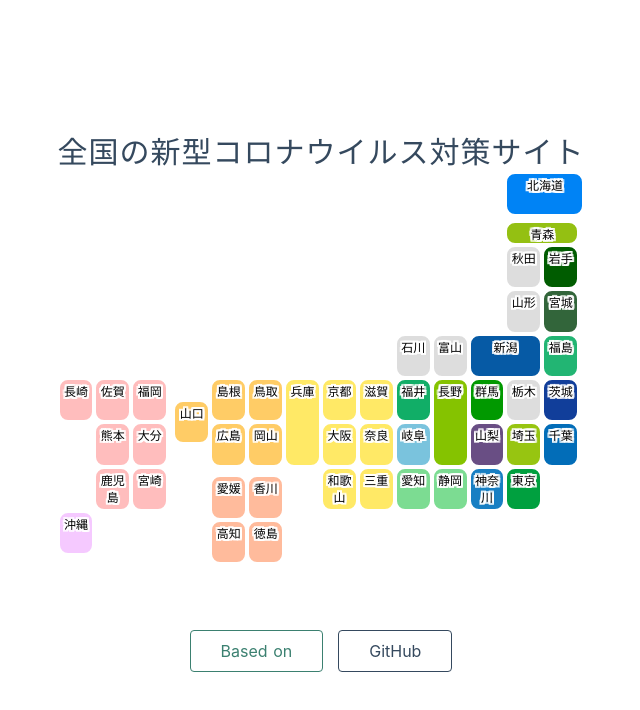
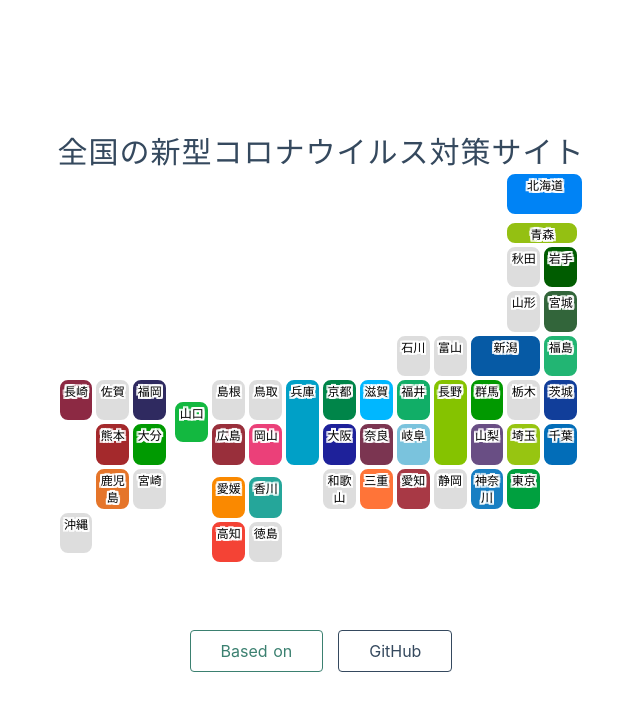
Before and after one commit to hidehiro98/stopcovid19japan, a Nuxt app: page / in a window 1280 px wide. Shown: the top 710 px of the page, without its empty margins (319-959 px from the left). Built offline with nearby package versions, Linux system fonts and the light colour scheme.

Commit message:
Added all prefectures

```diff
--- a/components/JapanMap.vue
+++ b/components/JapanMap.vue
@@ -21,32 +21,32 @@
     <li><a href="https://stopcovid19.yamanashi.dev/" target="_blank">{{ $t('yamanashi') }}</a></li>
     <li><a href="https://stop-covid19-nagano.netlify.com/" target="_blank">{{ $t('nagano') }}</a></li>
     <li><a href="https://covid19-gifu.netlify.com/" target="_blank">{{ $t('gifu') }}</a></li>
-    <li><a href="#" target="_blank">{{ $t('shizuoka') }}</a></li>
-    <li><a href="#" target="_blank">{{ $t('aichi') }}</a></li>
-    <li><a href="#" target="_blank">{{ $t('mie') }}</a></li>
-    <li><a href="#" target="_blank">{{ $t('shiga') }}</a></li>
-    <li><a href="#" target="_blank">{{ $t('kyoto') }}</a></li>
-    <li><a href="#" target="_blank">{{ $t('osaka') }}</a></li>
-    <li><a href="#" target="_blank">{{ $t('hyogo') }}</a></li>
-    <li><a href="#" target="_blank">{{ $t('nara') }}</a></li>
-    <li><a href="#" target="_blank">{{ $t('wakayama') }}</a></li>
-    <li><a href="#" target="_blank">{{ $t('tottori') }}</a></li>
-    <li><a href="#" target="_blank">{{ $t('shimane') }}</a></li>
-    <li><a href="#" target="_blank">{{ $t('okayama') }}</a></li>
-    <li><a href="#" target="_blank">{{ $t('hiroshima') }}</a></li>
-    <li><a href="#" target="_blank">{{ $t('yamaguchi') }}</a></li>
-    <li><a href="#" target="_blank">{{ $t('tokushima') }}</a></li>
-    <li><a href="#" target="_blank">{{ $t('kagawa') }}</a></li>
-    <li><a href="#" target="_blank">{{ $t('ehime') }}</a></li>
-    <li><a href="#" target="_blank">{{ $t('kochi') }}</a></li>
-    <li><a href="#" target="_blank">{{ $t('hukuoka') }}</a></li>
-    <li><a href="#" target="_blank">{{ $t('saga') }}</a></li>
-    <li><a href="#" target="_blank">{{ $t('nagasaki') }}</a></li>
-    <li><a href="#" target="_blank">{{ $t('kumamoto') }}</a></li>
-    <li><a href="#" target="_blank">{{ $t('oita') }}</a></li>
-    <li><a href="#" target="_blank">{{ $t('miyazaki') }}</a></li>
-    <li><a href="#" target="_blank">{{ $t('kagoshima') }}</a></li>
-    <li><a href="#" target="_blank">{{ $t('okinawa') }}</a></li>
+    <li><a target="_blank">{{ $t('shizuoka') }}</a></li>
+    <li><a href="https://stopcovid19.code4.nagoya/" target="_blank">{{ $t('aichi') }}</a></li>
+    <li><a href="https://covid19-mie.netlify.com/" target="_blank">{{ $t('mie') }}</a></li>
+    <li><a href="https://stopcovid19.pref.shiga.jp/" target="_blank">{{ $t('shiga') }}</a></li>
+    <li><a href="https://stopcovid19-kyoto.netlify.com/" target="_blank">{{ $t('kyoto') }}</a></li>
+    <li><a href="https://covid19-osaka.info/" target="_blank">{{ $t('osaka') }}</a></li>
+    <li><a href="https://stop-covid19-hyogo.org/" target="_blank">{{ $t('hyogo') }}</a></li>
+    <li><a href="https://stopcovid19.code4nara.org/" target="_blank">{{ $t('nara') }}</a></li>
+    <li><a target="_blank">{{ $t('wakayama') }}</a></li>
+    <li><a target="_blank">{{ $t('tottori') }}</a></li>
+    <li><a target="_blank">{{ $t('shimane') }}</a></li>
+    <li><a href="https://okayama.stopcovid19.jp/" target="_blank">{{ $t('okayama') }}</a></li>
+    <li><a href="https://covid19-hiroshima.netlify.com/" target="_blank">{{ $t('hiroshima') }}</a></li>
+    <li><a href="https://covid19-yamaguchi.netlify.com/" target="_blank">{{ $t('yamaguchi') }}</a></li>
+    <li><a target="_blank">{{ $t('tokushima') }}</a></li>
+    <li><a href="https://covid19-kagawa.netlify.com/" target="_blank">{{ $t('kagawa') }}</a></li>
+    <li><a href="https://ehime-covid19.com/" target="_blank">{{ $t('ehime') }}</a></li>
+    <li><a href="https://covid19-kochi.netlify.com/" target="_blank">{{ $t('kochi') }}</a></li>
+    <li><a href="https://stopcovid19.codeforfukuoka.org/" target="_blank">{{ $t('hukuoka') }}</a></li>
+    <li><a target="_blank">{{ $t('saga') }}</a></li>
+    <li><a href="https://stopcovid19-nagasaki.netlify.com/" target="_blank">{{ $t('nagasaki') }}</a></li>
+    <li><a href="https://stop-covid19-kumamoto.netlify.com/" target="_blank">{{ $t('kumamoto') }}</a></li>
+    <li><a href="https://oita.stopcovid19.jp/" target="_blank">{{ $t('oita') }}</a></li>
+    <li><a target="_blank">{{ $t('miyazaki') }}</a></li>
+    <li><a href="https://covid19.codeforkagoshima.dev/en" target="_blank">{{ $t('kagoshima') }}</a></li>
+    <li><a target="_blank">{{ $t('okinawa') }}</a></li>
   </ul>
 </template>
 <style>
@@ -184,108 +184,108 @@ ul.jp_map a {
 }
 
 .jp_map li:nth-child(22) a {
-  background-color: #7cdc92;
+  background-color: #DDDDDD;
 }
 
 .jp_map li:nth-child(23) a {
-  background-color: #7cdc92;
+  background-color: #A83945;
 }
 
 .jp_map li:nth-child(24) a {
-  background-color: #ffe966;
+  background-color: #FF7438;
 }
 
 .jp_map li:nth-child(25) a {
-  background-color: #ffe966;
+  background-color: #00B7FF;
 }
 
 .jp_map li:nth-child(26) a {
-  background-color: #ffe966;
+  background-color: #008549;
 }
 
 .jp_map li:nth-child(27) a {
-  background-color: #ffe966;
+  background-color: #1E219A;
 }
 
 .jp_map li:nth-child(28) a {
   height: 20%;
-  background-color: #ffe966;
+  background-color: #00A0C7;
 }
 
 .jp_map li:nth-child(29) a {
-  background-color: #ffe966;
+  background-color: #7B3551;
 }
 
 .jp_map li:nth-child(30) a {
-  background-color: #ffe966;
+  background-color: #DDDDDD;
 }
 
 .jp_map li:nth-child(31) a {
-  background-color: #ffcc66;
+  background-color: #DDDDDD;
 }
 
 .jp_map li:nth-child(32) a {
-  background-color: #ffcc66;
+  background-color: #DDDDDD;
 }
 
 .jp_map li:nth-child(33) a {
-  background-color: #ffcc66;
+  background-color: #EB4079;
 }
 
 .jp_map li:nth-child(34) a {
-  background-color: #ffcc66;
+  background-color: #992F3B;
 }
 
 .jp_map li:nth-child(35) a {
-  background-color: #ffcc66;
+  background-color: #13B840;
 }
 
 .jp_map li:nth-child(36) a {
-  background-color: #ffbb9c;
+  background-color: #DDDDDD;
 }
 
 .jp_map li:nth-child(37) a {
-  background-color: #ffbb9c;
+  background-color: #25A69A;
 }
 
 .jp_map li:nth-child(38) a {
-  background-color: #ffbb9c;
+  background-color: #FA8900;
 }
 
 .jp_map li:nth-child(39) a {
-  background-color: #ffbb9c;
+  background-color: #F44335;
 }
 
 .jp_map li:nth-child(40) a {
-  background-color: #ffbdbd;
+  background-color: #2F2A60;
 }
 
 .jp_map li:nth-child(41) a {
-  background-color: #ffbdbd;
+  background-color: #DDDDDD;
 }
 
 .jp_map li:nth-child(42) a {
-  background-color: #ffbdbd;
+  background-color: #8C2943;
 }
 
 .jp_map li:nth-child(43) a {
-  background-color: #ffbdbd;
+  background-color: #A4292C;
 }
 
 .jp_map li:nth-child(44) a {
-  background-color: #ffbdbd;
+  background-color: #009A01;
 }
 
 .jp_map li:nth-child(45) a {
-  background-color: #ffbdbd;
+  background-color: #DDDDDD;
 }
 
 .jp_map li:nth-child(46) a {
-  background-color: #ffbdbd;
+  background-color: #E5752A;
 }
 
 .jp_map li:nth-child(47) a {
-  background-color: #f5c9ff;
+  background-color: #DDDDDD;
 }
 
 @media screen and (min-width: 768px) {
@@ -463,42 +463,42 @@ ul.jp_map a {
     left: 71%;
     position: absolute;
     top: 66.5%;
-    background-color: #7cdc92;
+    background-color: #DDDDDD;
   }
 
   .jp_map li:nth-child(23) a {
     left: 64%;
     position: absolute;
     top: 66.5%;
-    background-color: #7cdc92;
+    background-color: #A83945;
   }
 
   .jp_map li:nth-child(24) a {
     left: 57%;
     position: absolute;
     top: 66.5%;
-    background-color: #ffe966;
+    background-color: #FF7438;
   }
 
   .jp_map li:nth-child(25) a {
     left: 57%;
     position: absolute;
     top: 46.5%;
-    background-color: #ffe966;
+    background-color: #00B7FF;
   }
 
   .jp_map li:nth-child(26) a {
     left: 50%;
     position: absolute;
     top: 46.5%;
-    background-color: #ffe966;
+    background-color: #008549;
   }
 
   .jp_map li:nth-child(27) a {
     left: 50%;
     position: absolute;
     top: 56.5%;
-    background-color: #ffe966;
+    background-color: #1E219A;
   }
 
   .jp_map li:nth-child(28) a {
@@ -506,140 +506,140 @@ ul.jp_map a {
     position: absolute;
     top: 46.5%;
     height: 20%;
-    background-color: #ffe966;
+    background-color: #00A0C7;
   }
 
   .jp_map li:nth-child(29) a {
     left: 57%;
     position: absolute;
     top: 56.5%;
-    background-color: #ffe966;
+    background-color: #7B3551;
   }
 
   .jp_map li:nth-child(30) a {
     left: 50%;
     position: absolute;
     top: 66.5%;
-    background-color: #ffe966;
+    background-color: #DDDDDD;
   }
 
   .jp_map li:nth-child(31) a {
     left: 36%;
     position: absolute;
     top: 46.5%;
-    background-color: #ffcc66;
+    background-color: #DDDDDD;
   }
 
   .jp_map li:nth-child(32) a {
     left: 29%;
     position: absolute;
     top: 46.5%;
-    background-color: #ffcc66;
+    background-color: #DDDDDD;
   }
 
   .jp_map li:nth-child(33) a {
     left: 36%;
     position: absolute;
     top: 56.5%;
-    background-color: #ffcc66;
+    background-color: #EB4079;
   }
 
   .jp_map li:nth-child(34) a {
     left: 29%;
     position: absolute;
     top: 56.5%;
-    background-color: #ffcc66;
+    background-color: #992F3B;
   }
 
   .jp_map li:nth-child(35) a {
     left: 22%;
     position: absolute;
     top: 51.5%;
-    background-color: #ffcc66;
+    background-color: #13B840;
   }
 
   .jp_map li:nth-child(36) a {
     left: 36%;
     position: absolute;
     top: 78.5%;
-    background-color: #ffbb9c;
+    background-color: #DDDDDD;
   }
 
   .jp_map li:nth-child(37) a {
     left: 36%;
     position: absolute;
     top: 68.5%;
-    background-color: #ffbb9c;
+    background-color: #25A69A;
   }
 
   .jp_map li:nth-child(38) a {
     left: 29%;
     position: absolute;
     top: 68.5%;
-    background-color: #ffbb9c;
+    background-color: #FA8900;
   }
 
   .jp_map li:nth-child(39) a {
     left: 29%;
     position: absolute;
     top: 78.5%;
-    background-color: #ffbb9c;
+    background-color: #F44335;
   }
 
   .jp_map li:nth-child(40) a {
     left: 14%;
     position: absolute;
     top: 46.5%;
-    background-color: #ffbdbd;
+    background-color: #2F2A60;
   }
 
   .jp_map li:nth-child(41) a {
     left: 7%;
     position: absolute;
     top: 46.5%;
-    background-color: #ffbdbd;
+    background-color: #DDDDDD;
   }
 
   .jp_map li:nth-child(42) a {
     left: 0;
     position: absolute;
     top: 46.5%;
-    background-color: #ffbdbd;
+    background-color: #8C2943;
   }
 
   .jp_map li:nth-child(43) a {
     left: 7%;
     position: absolute;
     top: 56.5%;
-    background-color: #ffbdbd;
+    background-color: #A4292C;
   }
 
   .jp_map li:nth-child(44) a {
     left: 14%;
     position: absolute;
     top: 56.5%;
-    background-color: #ffbdbd;
+    background-color: #009A01;
   }
 
   .jp_map li:nth-child(45) a {
     left: 14%;
     position: absolute;
     top: 66.5%;
-    background-color: #ffbdbd;
+    background-color: #DDDDDD;
   }
 
   .jp_map li:nth-child(46) a {
     left: 7%;
     position: absolute;
     top: 66.5%;
-    background-color: #ffbdbd;
+    background-color: #E5752A;
   }
 
   .jp_map li:nth-child(47) a {
     left: 0;
     position: absolute;
     top: 76.5%;
-    background-color: #f5c9ff;
+    background-color: #DDDDDD;
   }
 }
 </style>
```
